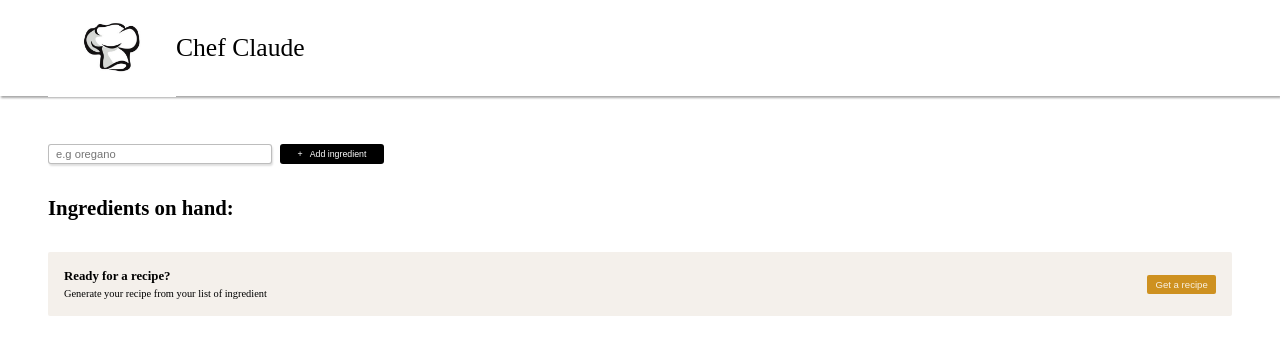
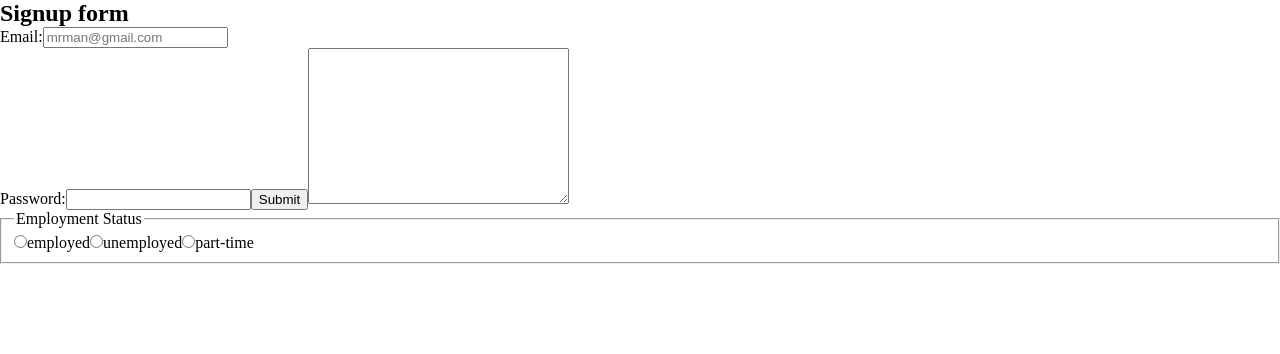
Before and after one commit to BusariAnees/chef-claude-react, a React (Vite) app in the folder chef-claude/: page / in a window 1280 px wide. Shown: the top 354 px of the page. Built offline with nearby package versions, Linux system fonts and the light colour scheme.

Commit message:
applying useState

```diff
--- a/chef-claude/src/App.jsx
+++ b/chef-claude/src/App.jsx
@@ -1,6 +1,8 @@
 import Header from "./components/Header"
 import Main from "./components/Main"
 import React from "react"
+import starFilled from "/chef.jpg"
+import starEmpty from "/vite.svg"
 
 export default function App() {
 // let [isImportant, setIsImportant] = React.useState("Yes")
@@ -8,6 +10,21 @@ export default function App() {
 // function handleClick () {
 //     setIsImportant("Definitely");
 // }
+
+
+// complex object state
+// const [contact, setContact] = React.useState({
+//     firstName: "John",
+//     lastName: "Anees",
+//     phone: "08121298992",
+//     email: "ayomideanees2003@gmail.com",
+//     isFavourite: false
+// })
+
+
+
+
+
 
 
 // const myFavoriteThings = []
@@ -70,15 +87,98 @@ export default function App() {
 //     answer = "No"
 // }
 
+// let starIcon = contact.isFavourite ? starFilled : starEmpty;
+
+
+// function toggleFavorite(){
+// setContact(prevSet => {
+//     return {
+//         ...contact,
+//         isFavourite : !prevSet.isFavourite,
+//     }
+// })
+
+// }
+
+function signUp(event){
+    event.preventDefault()
+    console.log("Submitted")
+    const forms = event.currentTarget
+    const formData = new FormData(forms)
+    const email = formData.get("email")
+    console.log(email)
+    const password = formData.get("password")
+    const radio = formData.get("employmentstatus")
+    console.log(radio)
+    // forms.reset()    //react 19 made it possible to slim down the code making it more declarative
+}
 
 
 
 
     return (
-        <>
-        <Header/>
-        <Main/>
-        </>
+        // <>
+        // <Header/>
+        // <Main/>
+        // </>
+
+
+//react form
+
+
+<section>
+    <h1>Signup form</h1>
+    <form onSubmit={signUp} >
+        <label htmlFor="Email">Email:</label>
+        <input type="text" id="Email" name="email" placeholder="mrman@gmail.com"/>
+        <br />
+
+        <label htmlFor="Password">Password:</label>
+        <input type="password" id="Password" name="password"/>
+
+        <button>Submit</button>
+        <label htmlFor="Desccription"></label>
+        <textarea name="description" id="Description" cols="30" rows="10"></textarea>
+
+
+       <fieldset>
+        <legend>Employment Status </legend>
+       <label >
+            <input type="radio"  name="employmentstatus"  value="employed"/>
+            employed
+        </label>
+        <label >
+            <input type="radio"  name="employmentstatus" value="unemployed"/>
+            unemployed
+        </label>
+        <label >
+            <input type="radio" name="employmentstatus" value="part-time"/>
+            part-time
+        </label>
+       </fieldset>
+
+    </form>
+</section>
+
+
+
+
+//complex objects
+// {/* <main>
+//     <article className="card">
+//     <img src="chef.jpg" alt="avatar" />
+//     <div>
+//         <button onClick= {toggleFavorite} aria-pressed={contact.isFavourite} aria-label ={contact.isFavourite ? "Add to Favorite" : "Remove from Favorite"}>
+//             <img src={starIcon} alt={ contact.isFavourite ? "filled star" : "unfilled star"} />
+
+//         </button>
+//         <h2>{contact.firstName} {contact.lastName}</h2>
+//         <p>{contact.phone}</p>
+//         <p>{contact.email}</p>
+//     </div>
+//     </article>
+// </main> */}
+
 
 
 // <main>
--- a/chef-claude/src/components/Main.jsx
+++ b/chef-claude/src/components/Main.jsx
@@ -1,13 +1,15 @@
 import React from "react"
 
+const ingredients = ["Chicken", "Tomato", "Turkey"]
+
 export default function Main(){
-    const[ingredient , setIngredient] = React.useState([])
+    const[ingredient , setIngredient] = React.useState(ingredients)
     const news = ingredient.map(ingredient =>
         <li key={ingredient}>{ingredient}</li> )
 
 
 function addIngredientList(){
-    setIngredient(prevSet => [...prevSet, ingredient[prevSet.length] ])
+
 }
 
 
@@ -17,7 +19,7 @@ function onsubmit (event){
     console.log("submitted")
     const formData = new FormData(event.currentTarget)
     const newIngredient = formData.get("ingredient")
-    ingredient.push(newIngredient)
+    setIngredient(prevSet => [...prevSet, newIngredient ])
     console.log(ingredient);
 
     addIngredientList();
```
